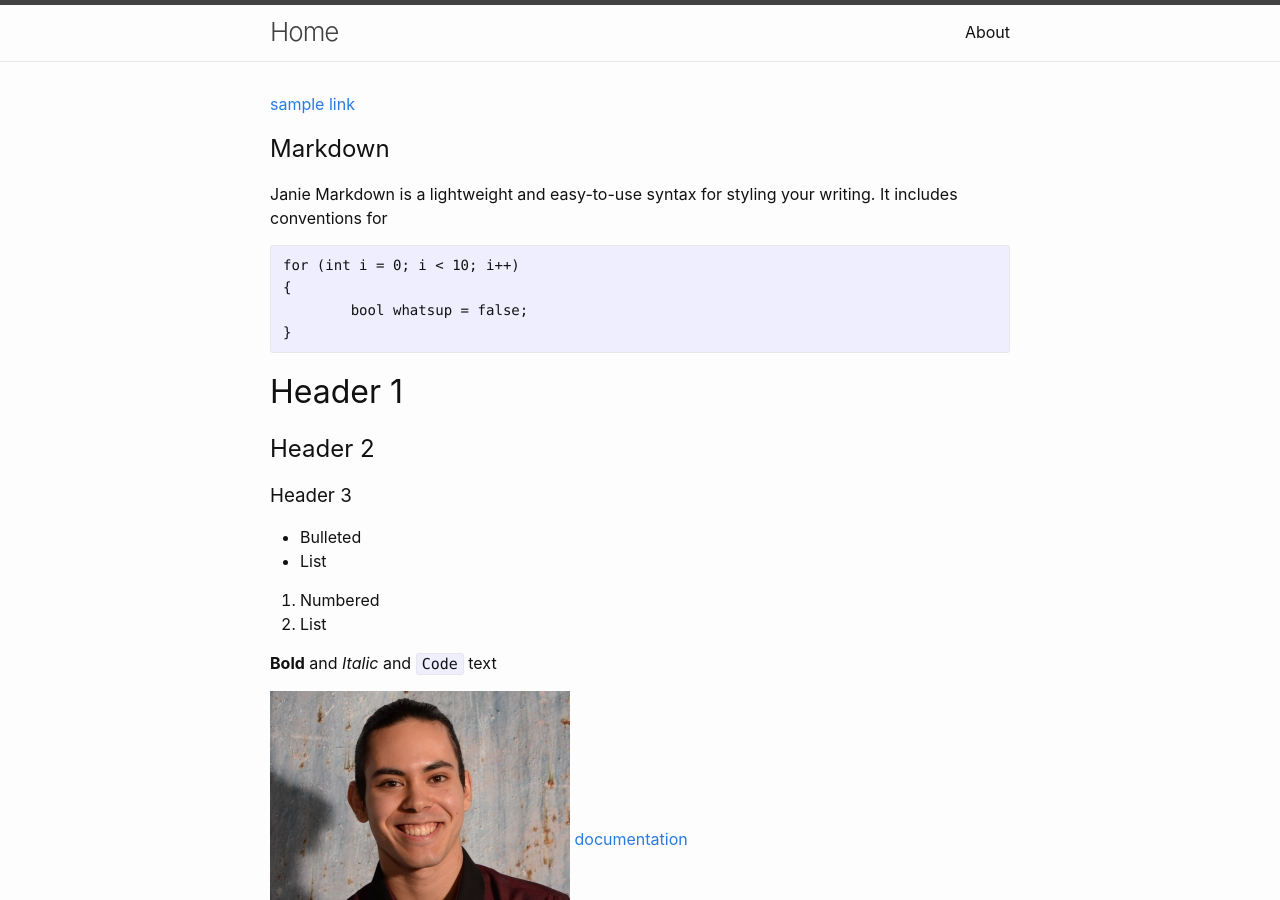
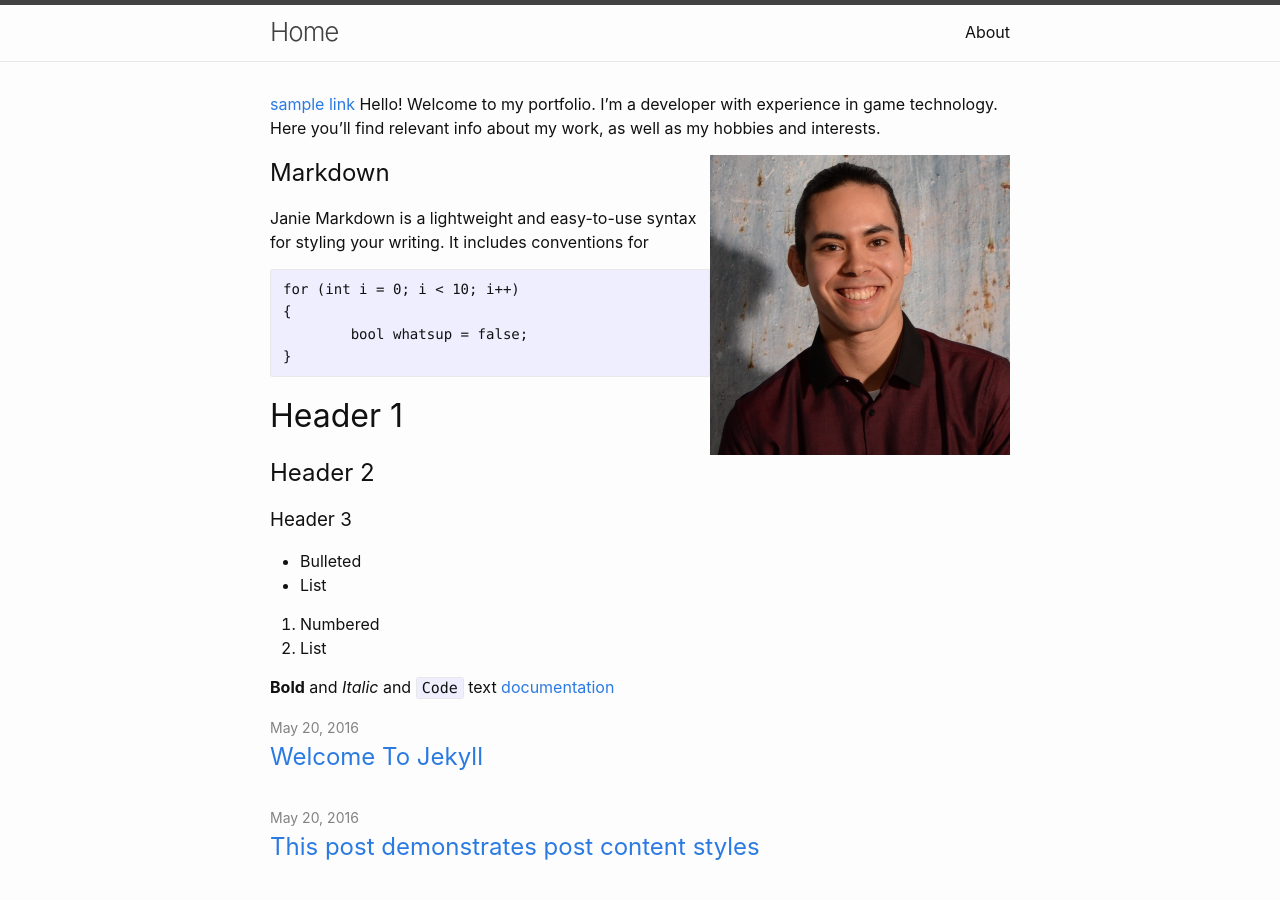
Before and after one commit to JavierDega/javierdega.github.io, a Jekyll site: the page built from index.markdown, in a window 1280 px wide and 900 px high. Built offline with Jekyll 4.4.1, drawn with Linux system fonts in a browser that asks for light colours.

Commit message:
WIP image formatting

```diff
--- a/index.markdown
+++ b/index.markdown
@@ -2,7 +2,10 @@
 layout: home
 ---
 [sample link](https://guides.github.com/features/mastering-markdown/)
+Hello! Welcome to my portfolio. I'm a developer with experience in game technology.
+Here you'll find relevant info about my work, as well as my hobbies and interests.
 
+<img style="float: right;" src="assets/javismall.png">
 ## Markdown
 Janie
 Markdown is a lightweight and easy-to-use syntax for styling your writing. It includes conventions for
@@ -25,6 +28,4 @@ for (int i = 0; i < 10; i++)
 2. List
 
 **Bold** and _Italic_ and `Code` text
-
-![Image](javismall.png)
 [documentation](https://docs.github.com/categories/github-pages-basics/)
```
Also changed, not shown: README.md, assets/javi.png (renamed from javi.png), assets/javismall.png (renamed from javismall.png).
